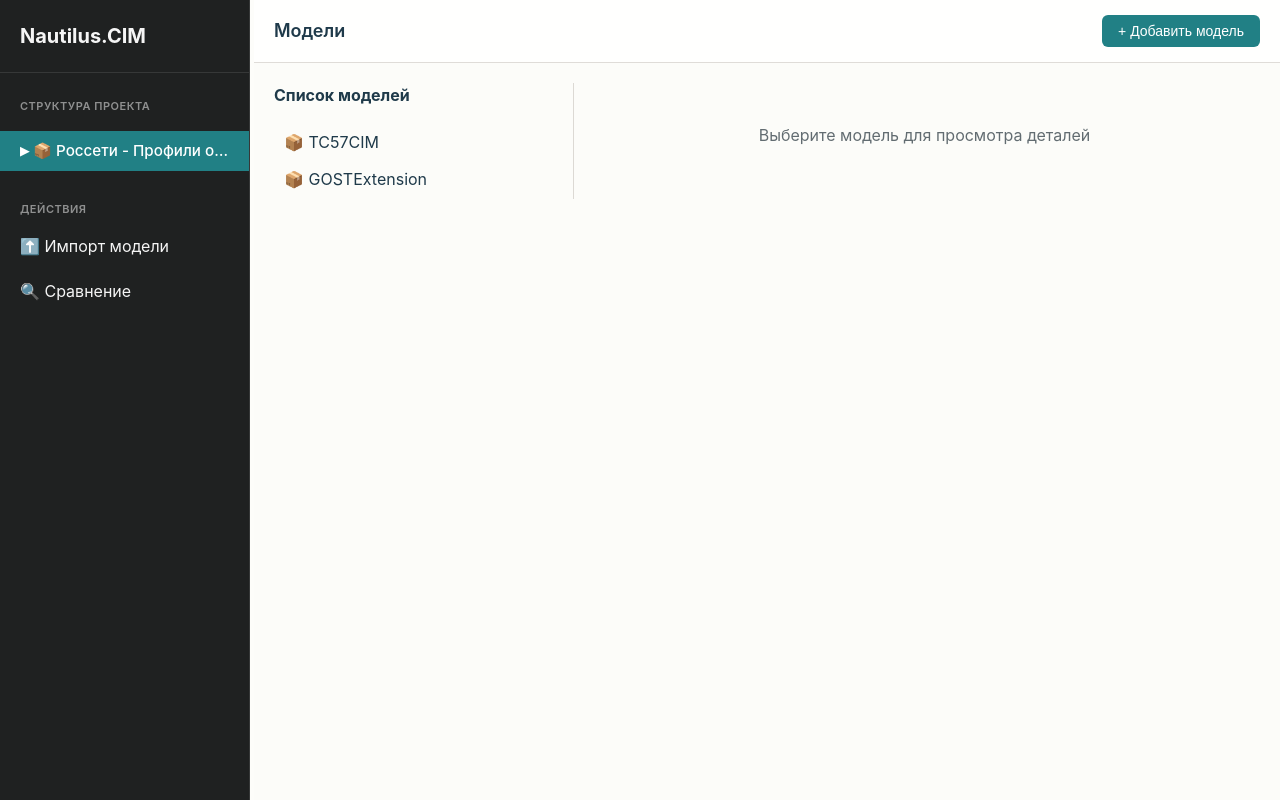
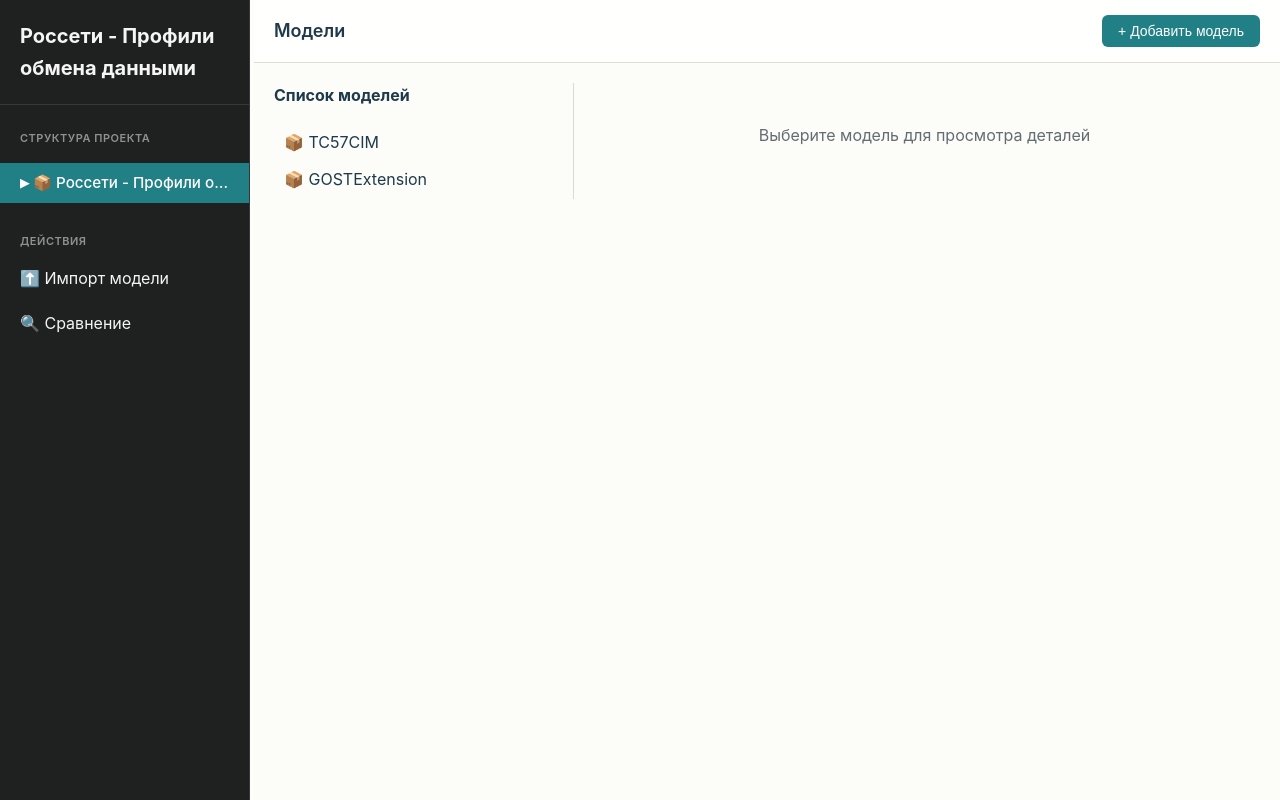
Before and after one commit to hqkan2483/NauCim, a plain HTML site: page project-details.html in a window 1280 px wide. Drawn offline with Linux system fonts and the light colour scheme.

Commit message:
project-details - выводится название проекта

```diff
--- a/project-details.html
+++ b/project-details.html
@@ -14,7 +14,7 @@
                 <span class="toggle-icon">☰</span>
             </button> -->
             <div class="sidebar-header">
-                <strong>Nautilus.CIM</strong>
+                <strong id="sidebar-project-title">Nautilus.CIM</strong>
             </div>
             <div class="sidebar-nav">
                 <!-- <a href="index.html" class="nav-item">📊 Главная</a> -->
@@ -142,9 +142,27 @@
             updateCurrentProject();
             checkProject();
             renderCurrentProjectStructure();
+            updateSidebarTitle();
             restoreSidebarState();
             restoreProjectsTreeState();
         });
+
+        function updateSidebarTitle() {
+            const projectId = getCurrentProjectId();
+            const titleElement = document.getElementById('sidebar-project-title');
+
+            if (!projectId) {
+                titleElement.textContent = 'Nautilus.CIM';
+                return;
+            }
+
+            const project = getProject(projectId);
+            if (project) {
+                titleElement.textContent = project.name;
+            } else {
+                titleElement.textContent = 'Nautilus.CIM';
+            }
+        }
 
         function checkProject() {
             const projectId = getCurrentProjectId();
@@ -156,6 +174,7 @@
                 document.getElementById('models-container').style.display = 'block';
                 renderModels();
             }
+            updateSidebarTitle();
         }
 
         function renderCurrentProjectStructure() {
```
